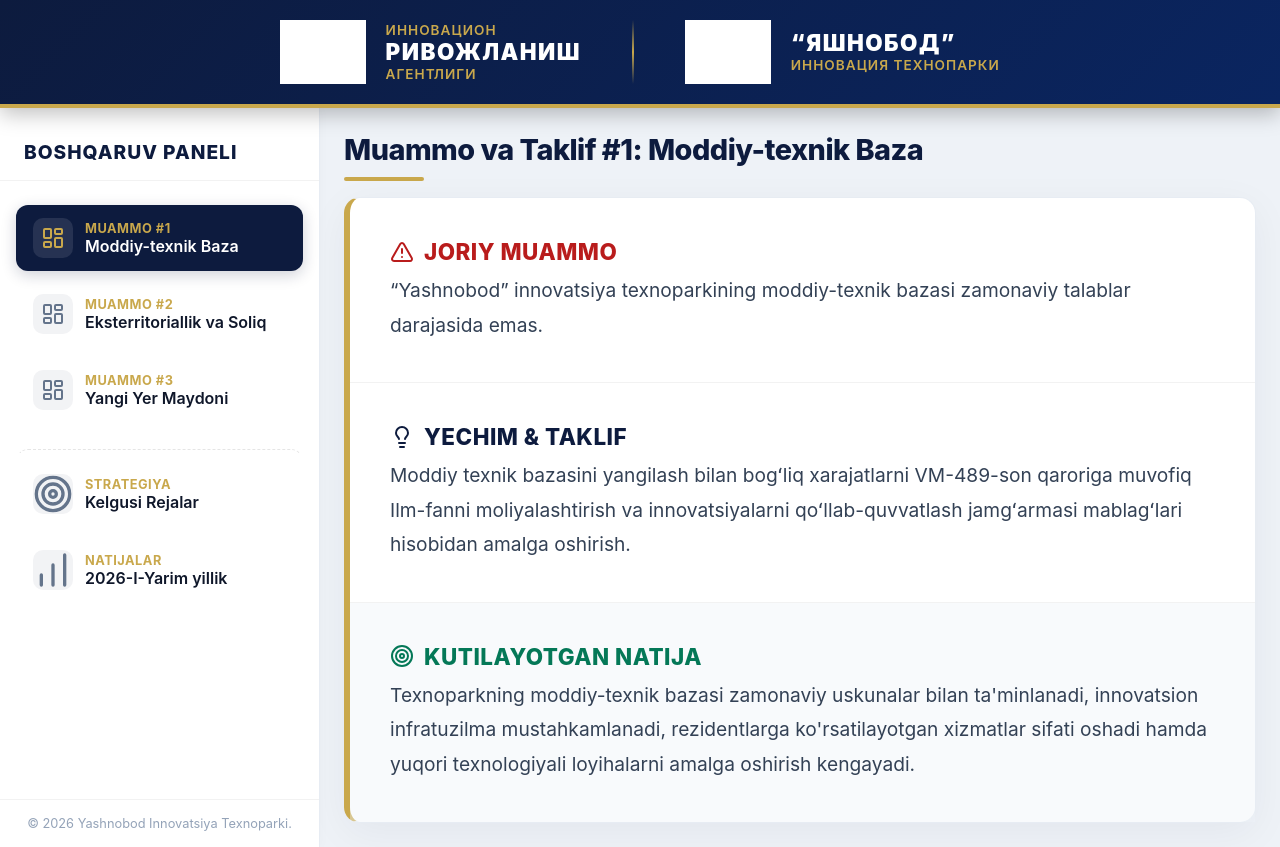
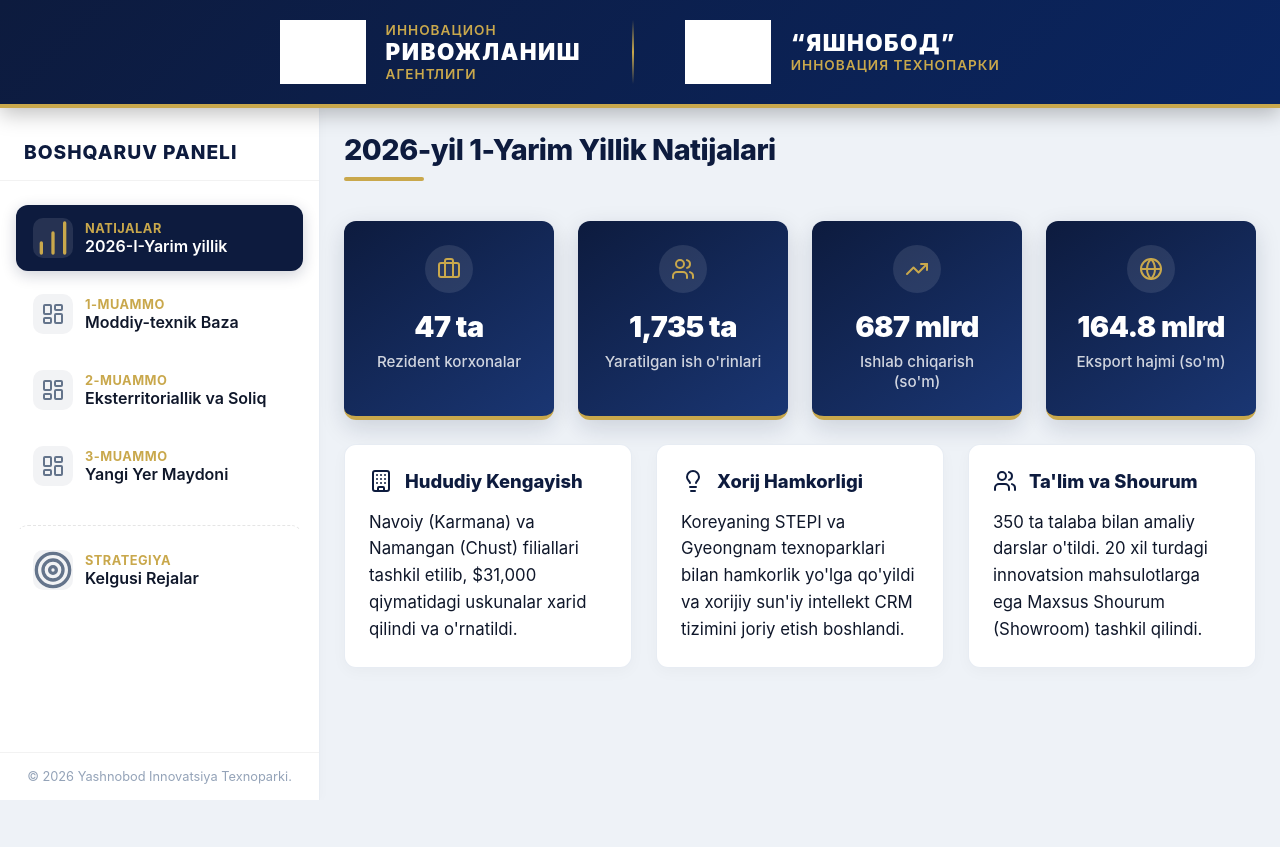
Before and after one commit to Yashnarbek-Samiyev/Flanshet-2-Yashnobod-Innovation-Texnopark, a React (Vite) app: page / in a window 1280 px wide. After the commit the page ends 800 px from the top, so only its background shows below. Built offline with nearby package versions, Linux system fonts and the light colour scheme; grey boxes are pictures that could not be loaded.

Commit message:
Move Natijalar to be the first menu item and default view

```diff
--- a/src/App.tsx
+++ b/src/App.tsx
@@ -23,7 +23,7 @@ import {
 } from 'lucide';
 
 function App() {
-  const [activeTab, setActiveTab] = useState<number>(1);
+  const [activeTab, setActiveTab] = useState<number>(5);
 
   useEffect(() => {
     createIcons({
@@ -149,16 +149,27 @@ function App() {
         <aside className="sidebar">
           <h3 className="sidebar-title">Boshqaruv Paneli</h3>
           <nav className="sidebar-menu">
-            {problems.map((item) => (
+            <button
+              className={`menu-btn result-btn ${activeTab === 5 ? 'active' : ''}`}
+              onClick={() => setActiveTab(5)}
+            >
+              <i data-lucide="bar-chart" className="menu-icon"></i>
+              <div className="menu-text">
+                <span className="menu-label">Natijalar</span>
+                <span className="menu-desc">2026-I-Yarim yillik</span>
+              </div>
+            </button>
+
+            {problems.map((prob) => (
               <button
-                key={item.id}
-                className={`menu-btn ${activeTab === item.id ? 'active' : ''}`}
-                onClick={() => setActiveTab(item.id)}
+                key={prob.id}
+                className={`menu-btn ${activeTab === prob.id ? 'active' : ''}`}
+                onClick={() => setActiveTab(prob.id)}
               >
                 <div className="menu-icon"><i data-lucide="layout-dashboard"></i></div>
                 <div className="menu-text">
-                  <span className="menu-label">Muammo #{item.id}</span>
-                  <span className="menu-desc">{item.title}</span>
+                  <span className="menu-label">{prob.id}-Muammo</span>
+                  <span className="menu-desc">{prob.title}</span>
                 </div>
               </button>
             ))}
@@ -171,17 +182,6 @@ function App() {
               <div className="menu-text">
                 <span className="menu-label">Strategiya</span>
                 <span className="menu-desc">Kelgusi Rejalar</span>
-              </div>
-            </button>
-
-            <button
-              className={`menu-btn result-btn ${activeTab === 5 ? 'active' : ''}`}
-              onClick={() => setActiveTab(5)}
-            >
-              <i data-lucide="bar-chart" className="menu-icon"></i>
-              <div className="menu-text">
-                <span className="menu-label">Natijalar</span>
-                <span className="menu-desc">2026-I-Yarim yillik</span>
               </div>
             </button>
           </nav>
```
